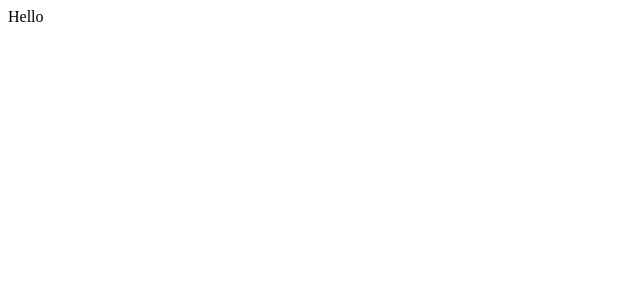
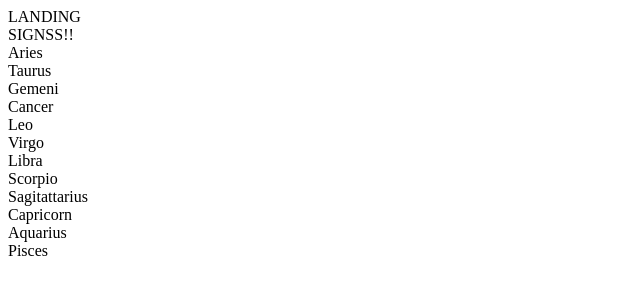
Before and after one commit to FigueroaR/ask-astro, a React (Create React App) app: page / in a window 1280 px wide. Shown: the top 300 px of the page, without its empty margins (0-640 px from the left). Built offline with nearby package versions, Linux system fonts and the light colour scheme.

Commit message:
containers and components / card to display signs set

```diff
--- a/src/App.js
+++ b/src/App.js
@@ -1,10 +1,18 @@
 import React from 'react';
-
+import {BrowserRouter as Router, Route, Switch, Link} from 'react-router-dom';
+import { connect } from 'react-redux'
+import LandingPage from './containers/LandingPage';
 
 class App extends React.Component {
     render() {
         return(
-            <div>Hello</div>
+            <div>
+                <Router>
+                    <Route path='/' component={LandingPage} />
+
+                </Router>
+
+            </div>
         )
     }
 }
--- /dev/null
+++ b/src/components/Card.js
@@ -0,0 +1,14 @@
+import React from 'react';
+import Signs from '../containers/Signs';
+
+class Card extends React.Component {
+    render() {
+        console.log(this.props.sign)
+        const name = this.props.sign
+        return (
+        <div>{name}</div>
+        )
+    }
+}
+
+export default Card;
--- /dev/null
+++ b/src/containers/LandingPage.js
@@ -0,0 +1,17 @@
+import React from 'react'
+import { connect } from 'react-redux'
+import Signs from './Signs'
+import Card from '../components/Card'
+class LandingPage extends React.Component {
+
+
+    render() {
+
+        document.title = "Welcome"
+        return(
+        <div>LANDING <Signs /> </div>
+            )
+    }
+}
+
+export default LandingPage;
--- /dev/null
+++ b/src/containers/Signs.js
@@ -0,0 +1,17 @@
+import React from 'react';
+//import {connect} from 'react-redux';
+import Card from '../components/Card';
+
+class Signs extends React.Component {
+
+    render() {
+        const astros = ['Aries', 'Taurus', 'Gemeni', 'Cancer', 'Leo', 'Virgo', 'Libra', 'Scorpio', 'Sagitattarius', 'Capricorn', 'Aquarius', 'Pisces' ];
+        const individual = astros.map( (sign, i ) => <Card key={i} sign={sign} />)
+
+        return(
+            <div>SIGNSS!! {individual} </div>
+        )
+    }
+}
+
+export default Signs;
--- a/src/reducers/rootReducer.js
+++ b/src/reducers/rootReducer.js
@@ -1,11 +1,10 @@
 import {  combineReducers } from 'redux'
 
-// import postsReducer from './postsReducer'
-// import usersReducer from './usersReducer'
-// import commentsReducer from './commentsReducer'
+import signsReducer from './signsReducer'
+
 
 const rootReducer = combineReducers({
-//   users: usersReducer,
+   sign: signsReducer
 //   posts:  postsReducer,
 //   comments: commentsReducer
 })
--- /dev/null
+++ b/src/reducers/signsReducer.js
@@ -0,0 +1,12 @@
+export default ( state = {sign:[], loading: false}, action) => {
+    switch(action.type) {
+        case "GET_SIGN":
+            console.log("getting sign")
+            return {
+                ...state,
+                loading: false
+            }
+        default:
+            return state
+    }
+}
```
